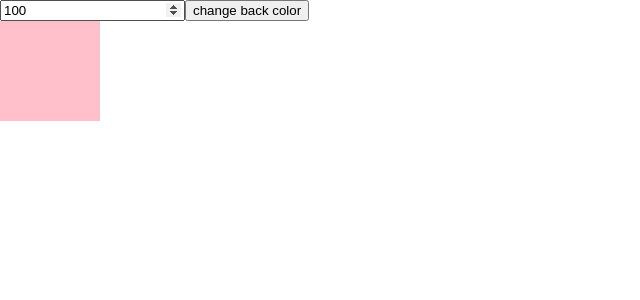
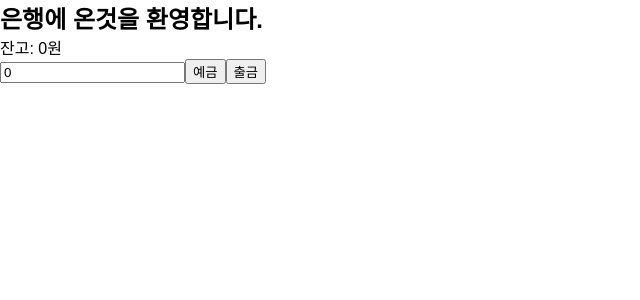
Before and after one commit to hyunwoo86/react_study, a React (Create React App) app in the folder react_study_room/: page / in a window 1280 px wide. Shown: the top 300 px of the page, without its empty margins (0-640 px from the left). Built offline with nearby package versions, Linux system fonts and the light colour scheme; the HTML template or start-up script is replaced by a standard one.

Commit message:
React Hooks에 취한다 - useReducer 확실히 정리해드려요 | 리액트 훅스 시리즈
// reducer - state를 업데이트를 하는 역할 (은행)
// dispatch - state 업데이트를 위한 요구
// action - 요구의 내용

```diff
--- a/react_study_room/src/App.js
+++ b/react_study_room/src/App.js
@@ -1,47 +1,60 @@
 // import { send } from "process";
-import { useState, useMemo, useEffect, useCallback } from "react";
+import { useState, useReducer } from "react";
 import "./App.css";
-import Box from "./component/Box";
+
+// reducer - state를 업데이트를 하는 역할 (은행)
+// dispatch - state 업데이트를 위한 요구
+// action - 요구의 내용
+
+const ACTION_TYPES = {
+  deposit: "deposit",
+  withdraw: "widthdraw",
+};
+
+const reducer = (state, action) => {
+  console.log(action);
+  console.log(state);
+
+  switch (action.type) {
+    case ACTION_TYPES.deposit:
+      return state + action.payload;
+    case ACTION_TYPES.withdraw:
+      return state - action.payload;
+    default:
+      return state;
+  }
+};
 
 function App() {
-  const [size, setSize] = useState(100);
-  const [isDark, setIsDark] = useState(false);
-
-  const createBoxStyle = useCallback(() => {
-    return {
-      backgroundColor: "pink",
-      width: `${size}px`,
-      height: `${size}px`,
-    };
-  }, [size]);
-  // const createBoxStyle = () => {
-  //   return {
-  //     backgroundColor: "pink",
-  //     width: `${size}px`,
-  //     height: `${size}px`,
-  //   };
-  // };
+  const [number, setNumber] = useState(0);
+  const [money, dispatch] = useReducer(reducer, 0);
   return (
-    <div
-      style={{
-        background: isDark ? "black" : "white",
-      }}
-    >
+    <div>
+      <h2>은행에 온것을 환영합니다.</h2>
+      <p>잔고: {money}원</p>
       <input
         type="number"
-        value={size}
+        value={number}
         onChange={(e) => {
-          setSize(e.target.value);
+          setNumber(parseInt(e.target.value));
         }}
+        step="1000"
       ></input>
+
       <button
         onClick={() => {
-          setIsDark(!isDark);
+          dispatch({ type: ACTION_TYPES.deposit, payload: number });
         }}
       >
-        change back color
+        예금
       </button>
-      <Box createBoxStyle={createBoxStyle}></Box>
+      <button
+        onClick={() => {
+          dispatch({ type: ACTION_TYPES.withdraw, payload: number });
+        }}
+      >
+        출금
+      </button>
     </div>
   );
 }
```
